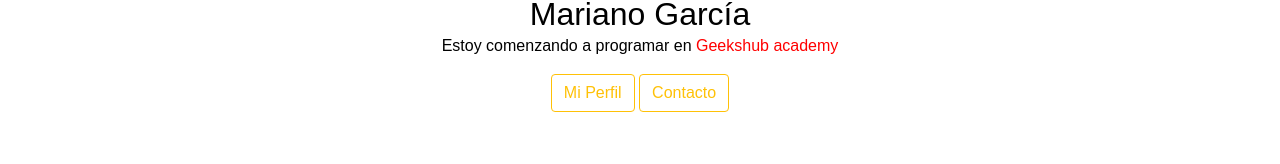
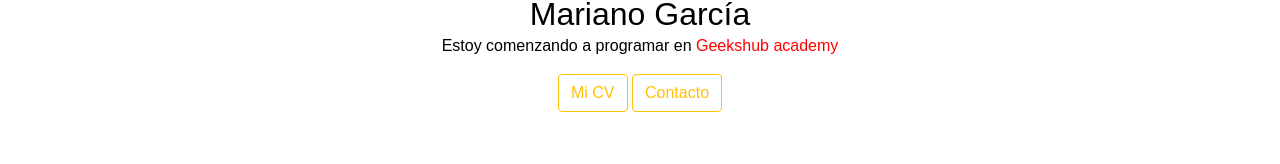
Before and after one commit to MARIANO-89/Reto-1-website-dinamico, a plain HTML site: page index.html in a window 1280 px wide. Shown: the part 445-609 px from the top of the page. Drawn offline with nearby package versions, Linux system fonts and the light colour scheme; a web font is replaced by a local one.

Commit message:
creé boton con CV pdf

```diff
--- a/index.html
+++ b/index.html
@@ -84,7 +84,9 @@
             </div>
             <h2 class="subtitle">Hola, mi nombre es <br /><span>Mariano García</span></h2>
             <p class="parrafo">Estoy comenzando a programar en <span class="span">Geekshub academy</span></p>
-            <a href="./perfil.html" class="btn btn-outline-warning" type="button"> Mi Perfil</a>
+            <a href="./img/CV Mariano E. García Mortigliengo.pdf" class="btn btn-outline-warning" type="button">
+                Mi CV</a
+            >
             <a href="./contacto.html" class="btn btn-outline-warning" type="button type=">Contacto</a>
         </main>
         <footer class="footer">
```
Also changed, not shown: 1 other file.
